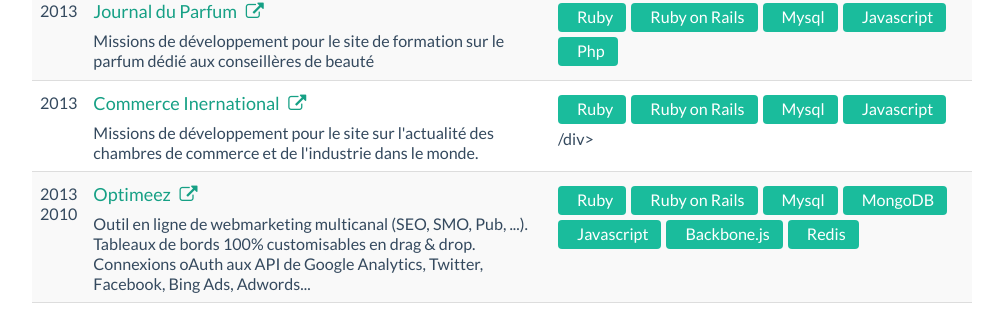
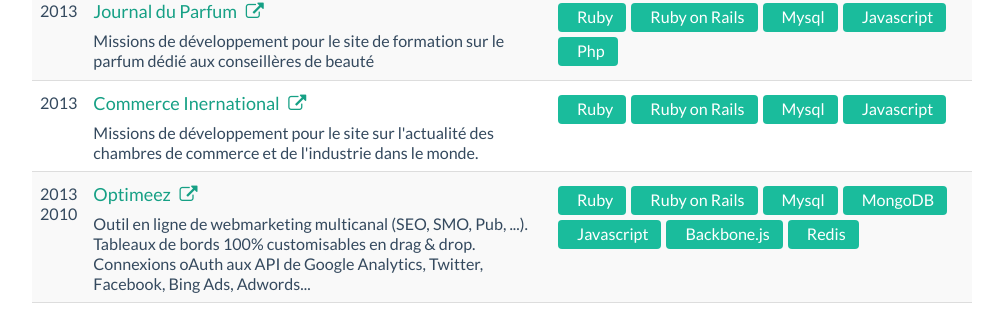
Before and after one commit to arambert/arambert.github.io, a Jekyll site: the page built from index.html, in a window 1280 px wide and 900 px high, scrolled down 1671 px. Shown: the part 131-446 px from the top of the window, without its empty margins (138-1141 px from the left). Built offline with Jekyll 4.4.1, drawn with Linux system fonts in a browser that asks for light colours.

Commit message:
[fix] html typo

```diff
--- a/_includes/references.html
+++ b/_includes/references.html
@@ -18,7 +18,7 @@
           <h4><a href='http://www.actu-cci.com/'>Commerce Inernational <i class='icon-external-link'></i></a></h4>
           Missions de développement pour le site sur l'actualité des chambres de commerce et de l'industrie dans le monde.
         </td>
-        <td><div class='tagsinput'><span class='tag'>Ruby</span><span class='tag'>Ruby on Rails</span><span class='tag'>Mysql</span><span class='tag'>Javascript</span>/div></td>
+        <td><div class='tagsinput'><span class='tag'>Ruby</span><span class='tag'>Ruby on Rails</span><span class='tag'>Mysql</span><span class='tag'>Javascript</span></div></td>
       </tr>
       <tr>
         <td>2013<br/>2010</td>
```
